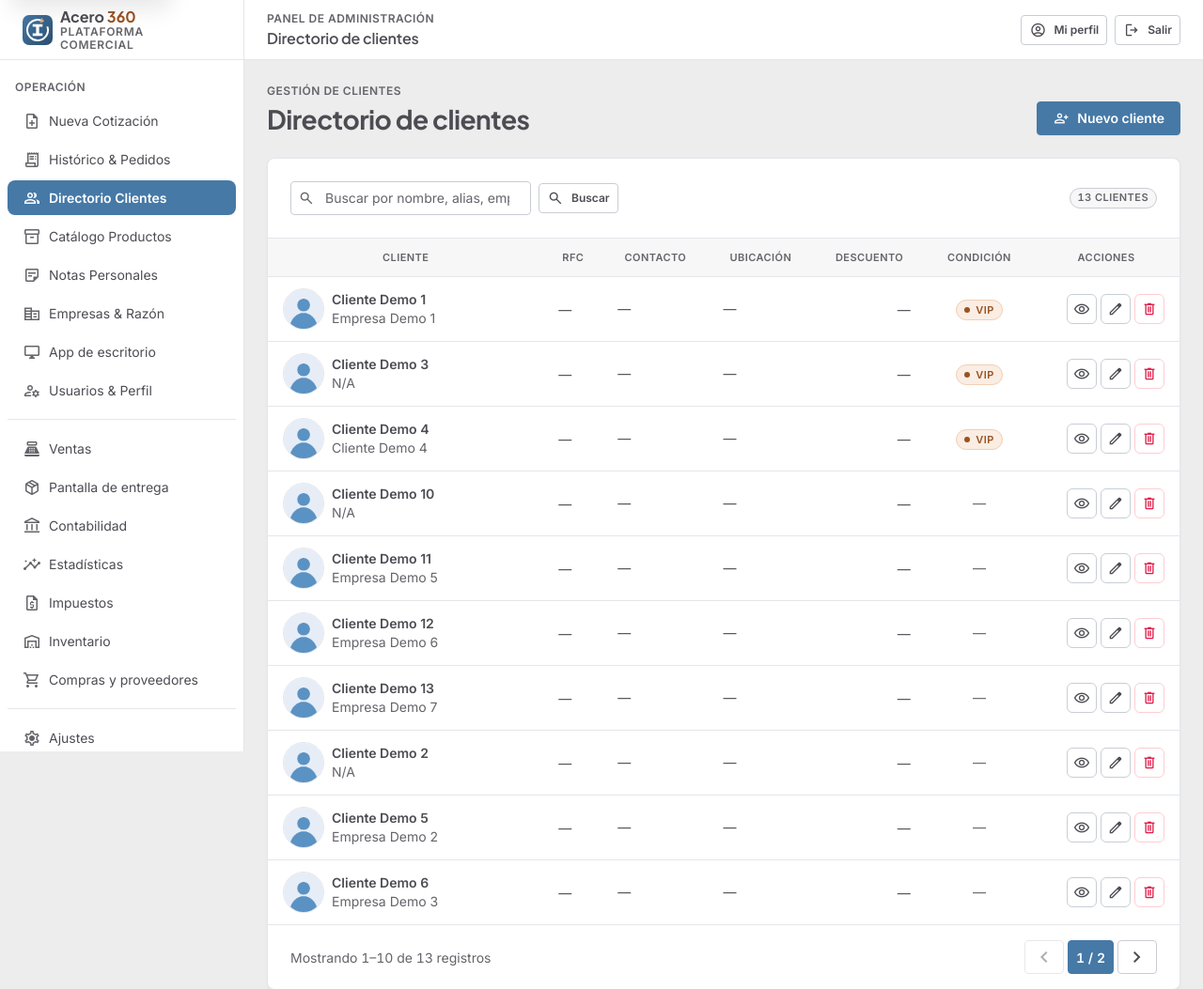
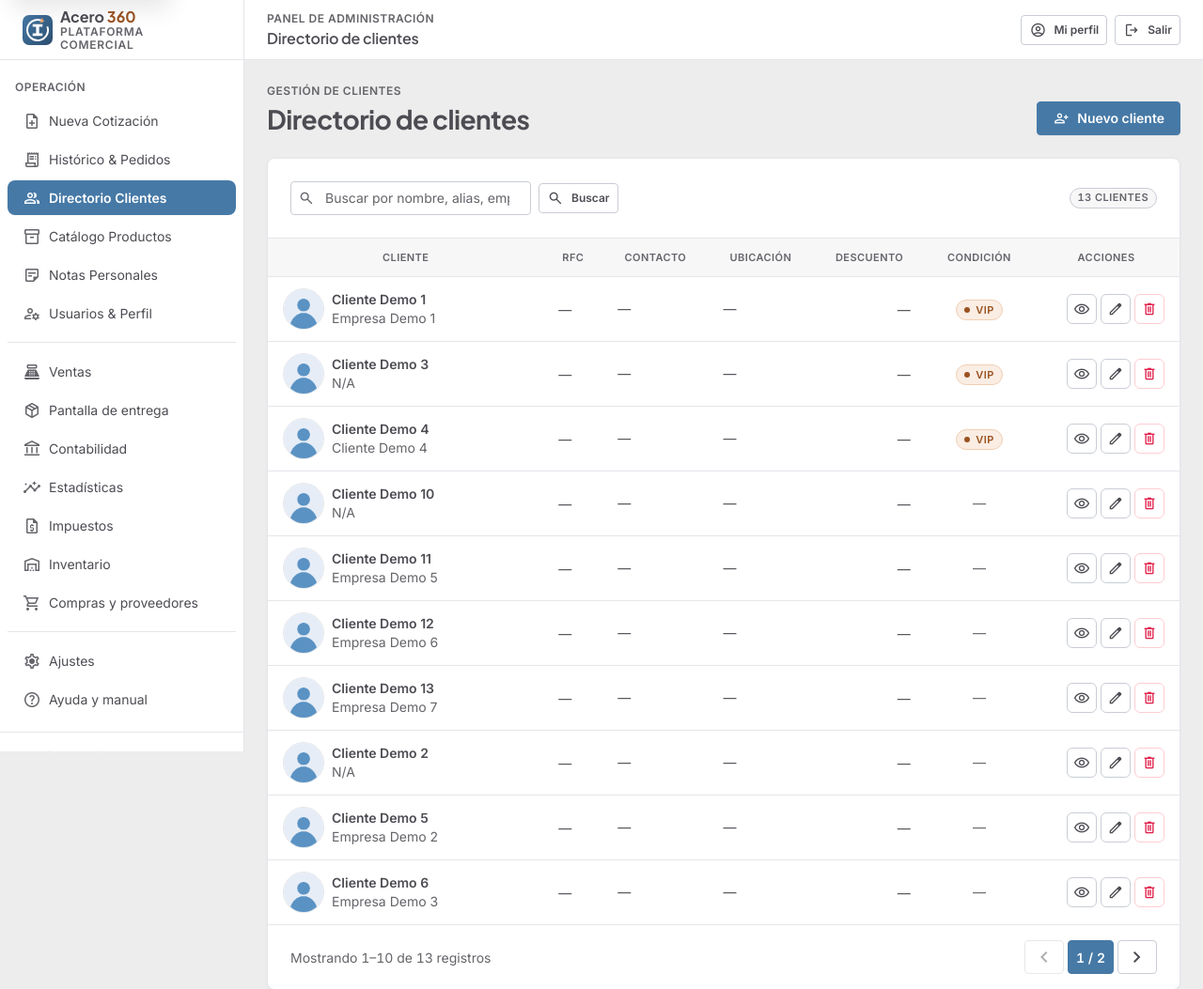
Before and after one commit to GMR027/acero360, a PHP site: page /admin/clientes in a window 1280 px wide. Shown: the top 1053 px of the page at 94% size. Run offline with PHP 8.4, Linux system fonts and the light colour scheme; a user stored in the database is signed in; data comes from the database, SQL or seed files in the repository; data that the repository does not hold is empty.

Commit message:
Empresas y razón social y App de escritorio pasan a Ajustes (fuera del menú lateral)
Co-Authored-By: Claude Sonnet 5.5 <noreply@anthropic.com>

```diff
--- a/includes/manual.php
+++ b/includes/manual.php
@@ -108,7 +108,7 @@ return [
 
     ['id' => 'escritorio', 'titulo' => 'Aplicación de escritorio', 'icono' => 'desktop_windows',
      'intro' => 'La misma plataforma en una ventana propia, sin abrir el navegador.',
-     'pasos' => [['Instalarla', ['Menú → «App de escritorio» → descarga el paquete .deb.', 'En una terminal: sudo apt install ./cotizaciones-escritorio_1.0.0_amd64.deb', 'Ábrela desde el menú de aplicaciones como «Acero 360».']]],
+     'pasos' => [['Instalarla', ['Menú → «Ajustes» → «Aplicación de escritorio» → descarga el paquete .deb.', 'En una terminal: sudo apt install ./cotizaciones-escritorio_1.0.0_amd64.deb', 'Ábrela desde el menú de aplicaciones como «Acero 360».']]],
      'consejos' => ['Usa los mismos datos y la misma sesión que la web.']],
 
     ['id' => 'seguridad', 'titulo' => 'Respaldos y cuidados', 'icono' => 'shield',
@@ -123,7 +123,7 @@ return [
      'intro' => 'Acero 360 es la plataforma comercial, contable y administrativa de tu negocio de acero: antes se llamaba «Cotizaciones». Todo lo que ya tenías (clientes, productos, cotizaciones, ventas, inventario, gastos e impuestos) sigue igual y en el mismo lugar.',
      'pasos' => [
         ['Qué cambió', ['Nuevo nombre y logotipo (una viga en I dentro de un anillo de 360°) en el menú, el inicio de sesión, los PDF y la aplicación de escritorio.', 'La dirección web, tus datos y tu contraseña no cambian.']],
-        ['Dónde está', ['Menú → «Ajustes». Ahí puedes permitir o no vender sin existencias, ir a Negocios, Usuarios, Datos fiscales y App de escritorio, y ver la versión de Acero 360.']],
+        ['Dónde está', ['Menú → «Ajustes». Ahí puedes permitir o no vender sin existencias, entrar a Empresas y razón social, Usuarios, Datos fiscales y Aplicación de escritorio, y ver la versión de Acero 360.']],
         ['Aplicación de escritorio', ['Se instala igual y conserva tu sesión; el nuevo nombre y el icono aparecen al instalar la versión más reciente del paquete .deb.']],
      ],
      'consejos' => ['Si ves el logotipo anterior en la pestaña del navegador, recarga con Ctrl + Shift + R.']],
--- a/templates/bottomnav.php
+++ b/templates/bottomnav.php
@@ -37,6 +37,7 @@ $activoNotas     = $coincide($rutaNav, '/admin/notas', '/admin/notas/');
 // (incluye el perfil del usuario, que se abre desde "Usuarios & Perfil").
 $activoMas = $coincide($rutaNav, '/admin/productos', '/admin/productos/')
     || $coincide($rutaNav, '/admin/empresas', '/admin/empresas/')
+    || $coincide($rutaNav, '/admin/escritorio', '/admin/escritorio/')
     || $coincide($rutaNav, '/admin/usuarios', '/admin/usuarios/')
     || $rutaNav === '/admin/perfil';
 
--- a/templates/sidebar.php
+++ b/templates/sidebar.php
@@ -81,22 +81,6 @@ $enlaces = [
         'soloEscritorio' => true,
     ],
     [
-        'ruta'          => '/admin/empresas',
-        'icono'         => 'corporate_fare',
-        'texto'         => 'Empresas & Razón',
-        'subrutas'      => true,
-        'excluir'       => [],
-        'soloEscritorio' => false,
-    ],
-    [
-        'ruta'          => '/admin/escritorio',
-        'icono'         => 'desktop_windows',
-        'texto'         => 'App de escritorio',
-        'subrutas'      => true,
-        'excluir'       => [],
-        'soloEscritorio' => true,
-    ],
-    [
         'ruta'          => '/admin/usuarios',
         'icono'         => 'manage_accounts',
         'texto'         => 'Usuarios & Perfil',
@@ -174,6 +158,8 @@ $enlaces = [
         'texto'         => 'Ajustes',
         'subrutas'      => false,
         'excluir'       => [],
+        // Empresas y razón social y la app de escritorio se abren desde Ajustes.
+        'prefijos'      => ['/admin/empresas', '/admin/escritorio'],
         'divisor'       => true,
         'soloEscritorio' => false,
     ],
--- a/views/admin/ajustes.php
+++ b/views/admin/ajustes.php
@@ -22,7 +22,7 @@ $tasaIsr       = \App\Configuracion::obtener('isr_tasa_simple', '');
 $negocios      = array_filter(\App\Empresas::mostrarTodos(100, 0), static fn ($e) => (int) $e->activa === 1);
 
 $atajos = [
-    ['/admin/empresas', 'storefront', 'Negocios', 'Datos, logotipo y condiciones de cada negocio que emite cotizaciones (' . count($negocios) . ' activos).'],
+    ['/admin/empresas', 'corporate_fare', 'Empresas y razón social', 'Datos, logotipo y condiciones de cada empresa que emite cotizaciones (' . count($negocios) . ' activos).'],
     ['/admin/usuarios', 'manage_accounts', 'Usuarios y perfil', 'Quién entra a la plataforma y su contraseña.'],
     ['/admin/fiscal/configuracion', 'tune', 'Datos fiscales', 'RFC, régimen y porcentaje de ISR' . ($tasaIsr !== '' ? ' (hoy ' . rtrim(rtrim($tasaIsr, '0'), '.') . ' %)' : '') . ' para el resumen de impuestos.'],
     ['/admin/escritorio', 'desktop_windows', 'Aplicación de escritorio', 'Descarga e instrucciones de instalación.'],
--- a/views/admin/empresas/crear.php
+++ b/views/admin/empresas/crear.php
@@ -52,7 +52,7 @@ if ($esEnvio) {
 template('header', [
     'titulo'     => 'Nuevo negocio',
     'subtitulo'  => 'Módulo de empresas',
-    'rutaActiva' => '/admin/empresas',
+    'rutaActiva' => '/admin/ajustes',
 ]);
 ?>
 
--- a/views/admin/empresas/editar.php
+++ b/views/admin/empresas/editar.php
@@ -59,7 +59,7 @@ if ($esEnvio) {
 template('header', [
     'titulo'     => 'Editar negocio',
     'subtitulo'  => 'Módulo de empresas',
-    'rutaActiva' => '/admin/empresas',
+    'rutaActiva' => '/admin/ajustes',
 ]);
 ?>
 
--- a/views/admin/escritorio/index.php
+++ b/views/admin/escritorio/index.php
@@ -11,7 +11,7 @@ $vigente  = \App\PaquetesEscritorio::vigente('amd64');
 $tam      = static fn (int $b): string => number_format($b / 1048576, 1) . ' MB';
 $host     = $_SERVER['HTTP_HOST'] ?? 'tu-servidor';
 
-template('header', ['titulo' => 'Aplicación de escritorio', 'subtitulo' => 'Linux (paquete .deb)', 'rutaActiva' => '/admin/escritorio']);
+template('header', ['titulo' => 'Aplicación de escritorio', 'subtitulo' => 'Linux (paquete .deb)', 'rutaActiva' => '/admin/ajustes']);
 ?>
 
 <p class="nota nota--advertencia mb-lg" role="note">
```
Also changed, not shown: MANUAL_USUARIO.md (+2 -2 lines).
